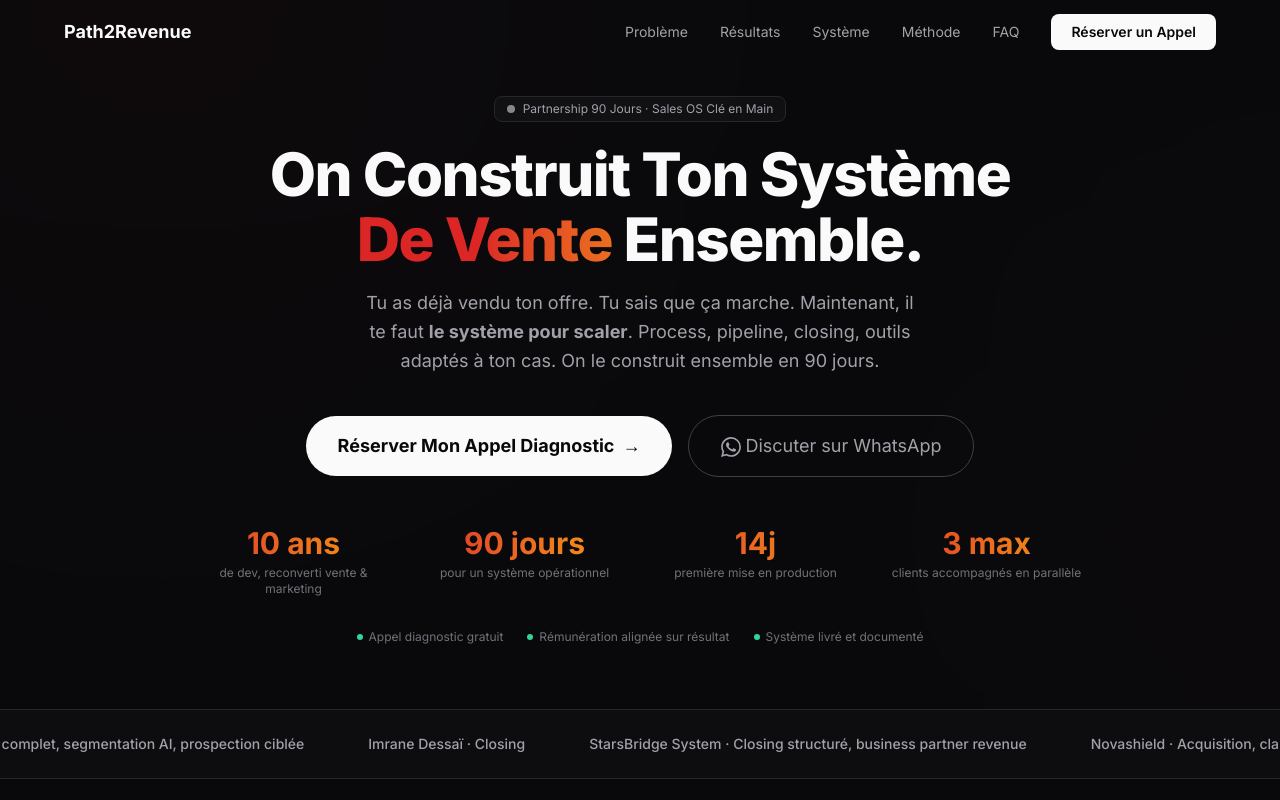
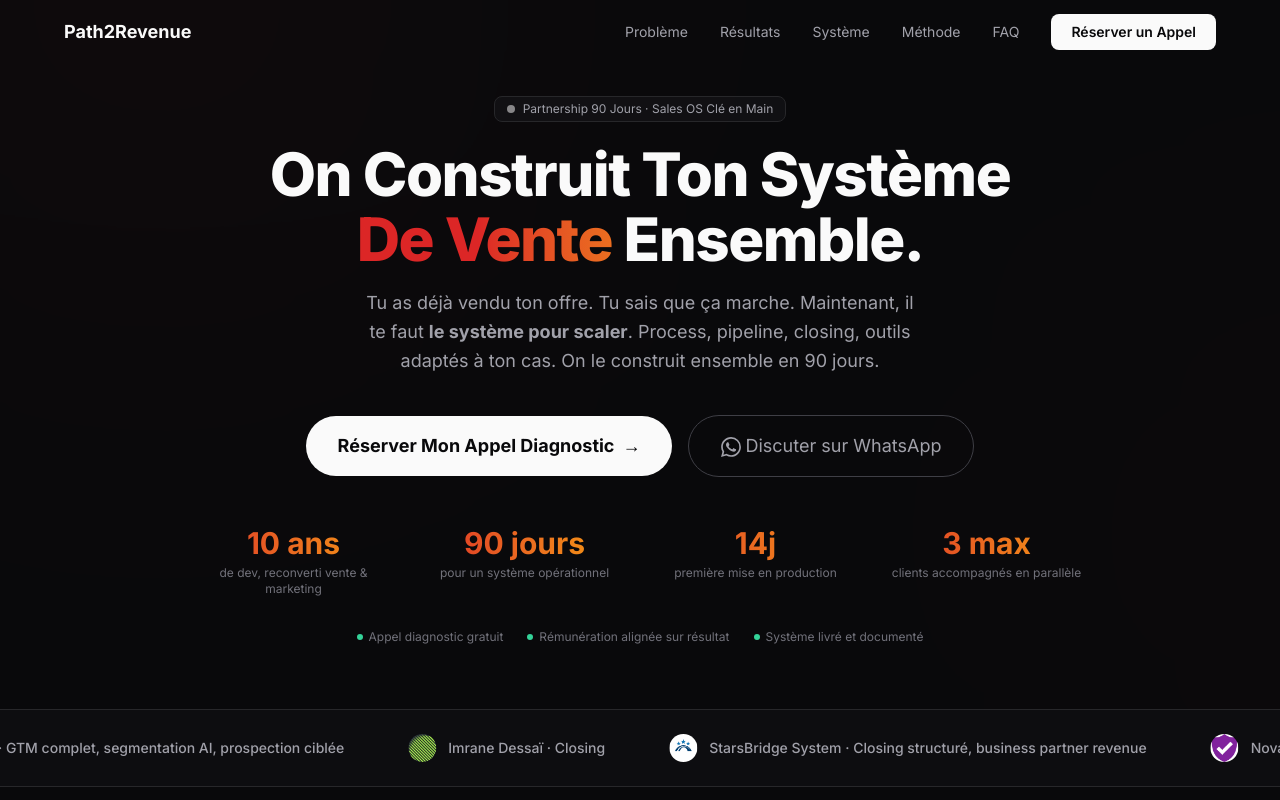
Before and after one commit to path2revenue/path2revenue, a Next.js app: page / in a window 1280 px wide. Shown: the top 800 px of the page. Built offline with nearby package versions, Linux system fonts and the light colour scheme.

Commit message:
feat: add client images to social proof carousel

```diff
--- a/app/components/SocialProof.jsx
+++ b/app/components/SocialProof.jsx
@@ -11,14 +11,29 @@ export default function SocialProof() {
     return (
         <section className="py-6 overflow-hidden border-y border-[var(--color-border-default)] bg-[var(--color-bg-surface)]/50">
             <div className="flex animate-[marquee_30s_linear_infinite] whitespace-nowrap">
-                {doubled.map((item, i) => (
-                    <span
-                        key={i}
-                        className="inline-flex items-center gap-2 mx-8 text-sm text-[var(--color-text-secondary)] font-medium shrink-0"
-                    >
-                        {item}
-                    </span>
-                ))}
+                {doubled.map((item, i) => {
+                    const isObj = typeof item === "object";
+                    const text = isObj ? item.text : item;
+                    const img = isObj ? item.image : null;
+
+                    return (
+                        <span
+                            key={i}
+                            className="inline-flex items-center gap-3 mx-8 text-sm text-[var(--color-text-secondary)] font-medium shrink-0"
+                        >
+                            {img && (
+                                <img
+                                    src={img}
+                                    alt={text.split("·")[0]?.trim() || "client"}
+                                    width={28}
+                                    height={28}
+                                    className="rounded-full object-cover w-7 h-7"
+                                />
+                            )}
+                            {text}
+                        </span>
+                    );
+                })}
             </div>
         </section>
     );
--- a/site.config.js
+++ b/site.config.js
@@ -97,10 +97,10 @@ export const siteConfig = {
     /* ─────────────────── SOCIAL PROOF ─────────────────── */
     socialProof: {
         items: [
-            "SprintMob · GTM complet, segmentation AI, prospection ciblée",
-            "Imrane Dessaï · Closing",
-            "StarsBridge System · Closing structuré, business partner revenue",
-            "Novashield · Acquisition, clarification d'offre et process",
+            { text: "SprintMob · GTM complet, segmentation AI, prospection ciblée", image: "/sprintmob.png" },
+            { text: "Imrane Dessaï · Closing", image: "/imrane.png" },
+            { text: "StarsBridge System · Closing structuré, business partner revenue", image: "/starsbridgesystem.png" },
+            { text: "Novashield · Acquisition, clarification d'offre et process", image: "/novashield.png" },
         ],
     },
 
```
